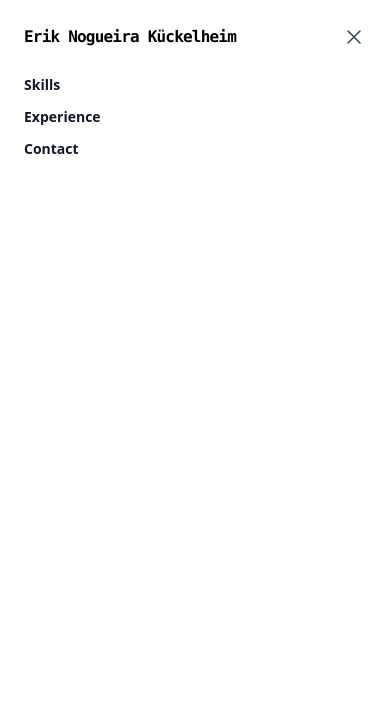
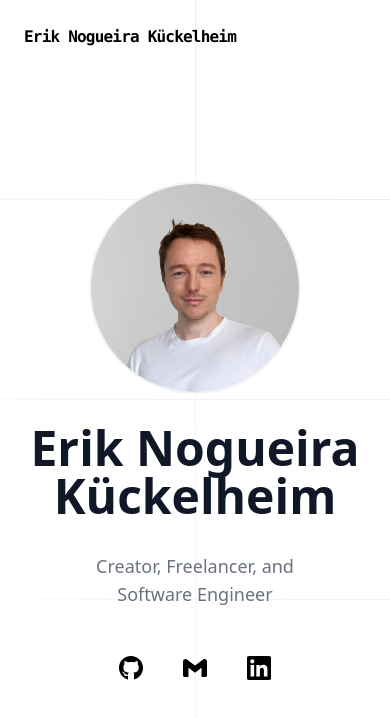
Before and after one commit to kueckelheim/portfolio-website, a SvelteKit app: page / in a window 390 px wide. Shown: the top 718 px of the page. Built offline with nearby package versions, Linux system fonts and the light colour scheme.

Commit message:
feat: social links

```diff
--- a/src/routes/+layout.svelte
+++ b/src/routes/+layout.svelte
@@ -12,72 +12,7 @@
 					<code class="font-semibold tracking-tighter">Erik Nogueira Kückelheim</code>
 				</a>
 			</div>
-			<div class="flex lg:hidden">
-				<button
-					type="button"
-					class="-m-2.5 inline-flex items-center justify-center rounded-md p-2.5 text-gray-700"
-				>
-					<span class="sr-only">Open main menu</span>
-					<svg
-						class="size-6"
-						fill="none"
-						viewBox="0 0 24 24"
-						stroke-width="1.5"
-						stroke="currentColor"
-						aria-hidden="true"
-						data-slot="icon"
-					>
-						<path
-							stroke-linecap="round"
-							stroke-linejoin="round"
-							d="M3.75 6.75h16.5M3.75 12h16.5m-16.5 5.25h16.5"
-						/>
-					</svg>
-				</button>
-			</div>
-			<div class="hidden lg:flex lg:gap-x-12">
-				<a href="#skills" class="text-sm/6 font-semibold text-gray-900">Skills</a>
-				<a href="#experience" class="text-sm/6 font-semibold text-gray-900">Experience</a>
-				<a href="#contact" class="text-sm/6 font-semibold text-gray-900">Contact</a>
-			</div>
 		</nav>
-		<!-- Mobile menu, show/hide based on menu open state. -->
-		<div class="lg:hidden" role="dialog" aria-modal="true">
-			<!-- Background backdrop, show/hide based on slide-over state. -->
-			<div class="fixed inset-0 z-50"></div>
-			<div
-				class="fixed inset-y-0 right-0 z-50 w-full overflow-y-auto bg-white px-6 py-6 sm:max-w-sm sm:ring-1 sm:ring-gray-900/10"
-			>
-				<div class="flex items-center justify-between">
-					<a href="#" class="-m-1.5 p-1.5">
-						<code class="font-semibold tracking-tighter">Erik Nogueira Kückelheim</code>
-					</a>
-					<button type="button" class="-m-2.5 rounded-md p-2.5 text-gray-700">
-						<span class="sr-only">Close menu</span>
-						<svg
-							class="size-6"
-							fill="none"
-							viewBox="0 0 24 24"
-							stroke-width="1.5"
-							stroke="currentColor"
-							aria-hidden="true"
-							data-slot="icon"
-						>
-							<path stroke-linecap="round" stroke-linejoin="round" d="M6 18 18 6M6 6l12 12" />
-						</svg>
-					</button>
-				</div>
-				<div class="mt-6 flow-root">
-					<div class="-my-6 divide-y divide-gray-500/10">
-						<div class="space-y-2 py-6 flex flex-col">
-							<a href="#skills" class="text-sm/6 font-semibold text-gray-900">Skills</a>
-							<a href="#experience" class="text-sm/6 font-semibold text-gray-900">Experience</a>
-							<a href="#contact" class="text-sm/6 font-semibold text-gray-900">Contact</a>
-						</div>
-					</div>
-				</div>
-			</div>
-		</div>
 	</header>
 	{@render children()}
 </div>
--- a/src/routes/+page.svelte
+++ b/src/routes/+page.svelte
@@ -27,7 +27,7 @@
 			<img
 				src="/erik_kueckelheim.png"
 				alt="Erik Kückelheim"
-				class="mx-auto mb-8 h-52 w-52 ring-2 ring-gray-100 rounded-full object-cover"
+				class="mx-auto mb-8 h-52 w-52 rounded-full object-cover ring-2 ring-gray-100"
 			/>
 			<h1 class="tracking- text-5xl font-semibold text-balance text-gray-900 sm:text-7xl">
 				Erik Nogueira Kückelheim
@@ -37,12 +37,64 @@
 			</p>
 			<div class="mt-10 flex items-center justify-center gap-x-6">
 				<a
-					href="#"
-					class="rounded-md bg-indigo-600 px-3.5 py-2.5 text-sm font-semibold text-white shadow-xs hover:bg-indigo-500 focus-visible:outline-2 focus-visible:outline-offset-2 focus-visible:outline-indigo-600"
-					>Get started</a
+					target="_blank"
+					class="ring-offset-background focus-visible:ring-ring hover:bg-accent hover:text-accent-foreground inline-flex h-10 w-10 items-center justify-center rounded-md p-2 text-sm font-medium transition-colors focus-visible:ring-2 focus-visible:ring-offset-2 focus-visible:outline-none disabled:pointer-events-none disabled:opacity-50"
+					aria-label="GitHub"
+					href="https://github.com/kueckelheim"
+					><svg
+						aria-hidden="true"
+						focusable="false"
+						data-prefix="fab"
+						data-icon="github"
+						role="img"
+						xmlns="http://www.w3.org/2000/svg"
+						viewBox="0 0 496 512"
+						class="h-8 w-8"
+						><path
+							fill="currentColor"
+							d="M165.9 397.4c0 2-2.3 3.6-5.2 3.6-3.3 .3-5.6-1.3-5.6-3.6 0-2 2.3-3.6 5.2-3.6 3-.3 5.6 1.3 5.6 3.6zm-31.1-4.5c-.7 2 1.3 4.3 4.3 4.9 2.6 1 5.6 0 6.2-2s-1.3-4.3-4.3-5.2c-2.6-.7-5.5 .3-6.2 2.3zm44.2-1.7c-2.9 .7-4.9 2.6-4.6 4.9 .3 2 2.9 3.3 5.9 2.6 2.9-.7 4.9-2.6 4.6-4.6-.3-1.9-3-3.2-5.9-2.9zM244.8 8C106.1 8 0 113.3 0 252c0 110.9 69.8 205.8 169.5 239.2 12.8 2.3 17.3-5.6 17.3-12.1 0-6.2-.3-40.4-.3-61.4 0 0-70 15-84.7-29.8 0 0-11.4-29.1-27.8-36.6 0 0-22.9-15.7 1.6-15.4 0 0 24.9 2 38.6 25.8 21.9 38.6 58.6 27.5 72.9 20.9 2.3-16 8.8-27.1 16-33.7-55.9-6.2-112.3-14.3-112.3-110.5 0-27.5 7.6-41.3 23.6-58.9-2.6-6.5-11.1-33.3 2.6-67.9 20.9-6.5 69 27 69 27 20-5.6 41.5-8.5 62.8-8.5s42.8 2.9 62.8 8.5c0 0 48.1-33.6 69-27 13.7 34.7 5.2 61.4 2.6 67.9 16 17.7 25.8 31.5 25.8 58.9 0 96.5-58.9 104.2-114.8 110.5 9.2 7.9 17 22.9 17 46.4 0 33.7-.3 75.4-.3 83.6 0 6.5 4.6 14.4 17.3 12.1C428.2 457.8 496 362.9 496 252 496 113.3 383.5 8 244.8 8zM97.2 352.9c-1.3 1-1 3.3 .7 5.2 1.6 1.6 3.9 2.3 5.2 1 1.3-1 1-3.3-.7-5.2-1.6-1.6-3.9-2.3-5.2-1zm-10.8-8.1c-.7 1.3 .3 2.9 2.3 3.9 1.6 1 3.6 .7 4.3-.7 .7-1.3-.3-2.9-2.3-3.9-2-.6-3.6-.3-4.3 .7zm32.4 35.6c-1.6 1.3-1 4.3 1.3 6.2 2.3 2.3 5.2 2.6 6.5 1 1.3-1.3 .7-4.3-1.3-6.2-2.2-2.3-5.2-2.6-6.5-1zm-11.4-14.7c-1.6 1-1.6 3.6 0 5.9 1.6 2.3 4.3 3.3 5.6 2.3 1.6-1.3 1.6-3.9 0-6.2-1.4-2.3-4-3.3-5.6-2z"
+						></path></svg
+					></a
 				>
-				<a href="#" class="text-sm/6 font-semibold text-gray-900"
-					>Learn more <span aria-hidden="true">→</span></a
+				<a
+					target="_blank"
+					aria-label="Mail"
+					class="ring-offset-background focus-visible:ring-ring hover:bg-accent hover:text-accent-foreground inline-flex h-10 w-10 items-center justify-center rounded-md p-2 text-sm font-medium transition-colors focus-visible:ring-2 focus-visible:ring-offset-2 focus-visible:outline-none disabled:pointer-events-none disabled:opacity-50"
+					href="mailto:kueckelheim.erik@gmail.com"
+					><svg
+						stroke="currentColor"
+						fill="currentColor"
+						stroke-width="0"
+						role="img"
+						viewBox="0 0 24 24"
+						class="h-8 w-8"
+						height="1em"
+						width="1em"
+						xmlns="http://www.w3.org/2000/svg"
+						><title></title><path
+							d="M24 5.457v13.909c0 .904-.732 1.636-1.636 1.636h-3.819V11.73L12 16.64l-6.545-4.91v9.273H1.636A1.636 1.636 0 0 1 0 19.366V5.457c0-2.023 2.309-3.178 3.927-1.964L5.455 4.64 12 9.548l6.545-4.91 1.528-1.145C21.69 2.28 24 3.434 24 5.457z"
+						></path></svg
+					></a
+				>
+				<a
+					target="_blank"
+					class="ring-offset-background focus-visible:ring-ring hover:bg-accent hover:text-accent-foreground inline-flex h-10 w-10 items-center justify-center rounded-md p-2 text-sm font-medium transition-colors focus-visible:ring-2 focus-visible:ring-offset-2 focus-visible:outline-none disabled:pointer-events-none disabled:opacity-50"
+					aria-label="LinkedIn"
+					href="https://www.linkedin.com/in/erik-kueckelheim"
+					><svg
+						stroke="currentColor"
+						fill="currentColor"
+						stroke-width="0"
+						role="img"
+						viewBox="0 0 24 24"
+						class="h-8 w-8"
+						height="1em"
+						width="1em"
+						xmlns="http://www.w3.org/2000/svg"
+						><title></title><path
+							d="M20.447 20.452h-3.554v-5.569c0-1.328-.027-3.037-1.852-3.037-1.853 0-2.136 1.445-2.136 2.939v5.667H9.351V9h3.414v1.561h.046c.477-.9 1.637-1.85 3.37-1.85 3.601 0 4.267 2.37 4.267 5.455v6.286zM5.337 7.433c-1.144 0-2.063-.926-2.063-2.065 0-1.138.92-2.063 2.063-2.063 1.14 0 2.064.925 2.064 2.063 0 1.139-.925 2.065-2.064 2.065zm1.782 13.019H3.555V9h3.564v11.452zM22.225 0H1.771C.792 0 0 .774 0 1.729v20.542C0 23.227.792 24 1.771 24h20.451C23.2 24 24 23.227 24 22.271V1.729C24 .774 23.2 0 22.222 0h.003z"
+						></path></svg
+					></a
 				>
 			</div>
 		</div>
```
